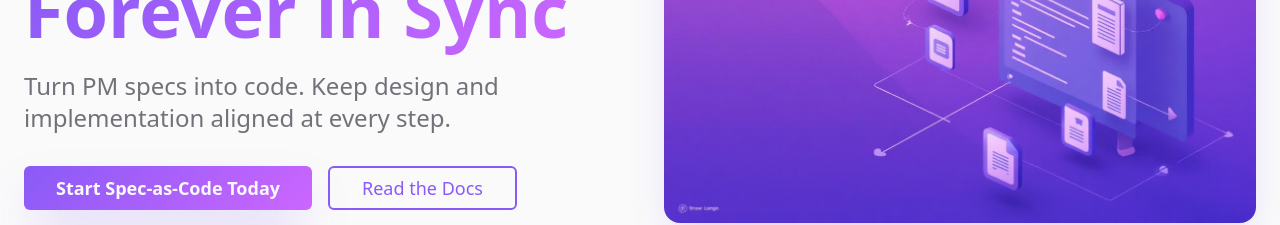
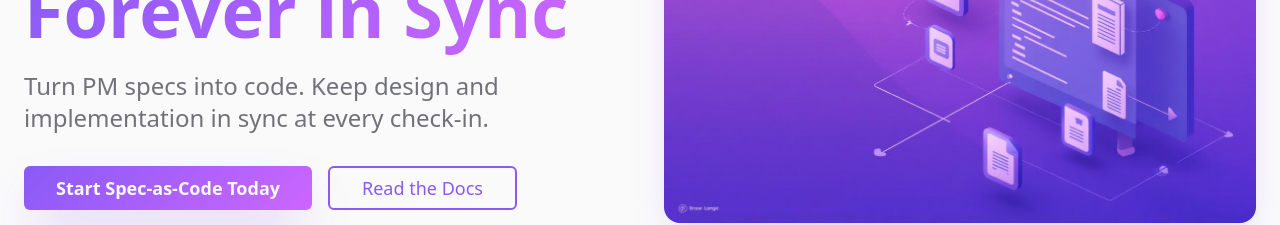
Before and after one commit to TianningC/specsync-ai, a React (Vite) app: page / in a window 1280 px wide. Shown: the part 344-569 px from the top of the page. Built offline with nearby package versions, Linux system fonts and the light colour scheme; the HTML template or start-up script is replaced by a standard one.

Commit message:
Refactor: Update hero subheadline

```diff
--- a/src/components/Hero.tsx
+++ b/src/components/Hero.tsx
@@ -32,7 +32,7 @@ export const Hero = () => {
             </h1>
 
             <p className="text-xl lg:text-2xl text-muted-foreground mb-8 max-w-2xl">
-              Turn PM specs into code. Keep design and implementation aligned at every step.
+              Turn PM specs into code. Keep design and implementation in sync at every check-in.
             </p>
 
             <div className="flex flex-col sm:flex-row gap-4 justify-center lg:justify-start">
```
